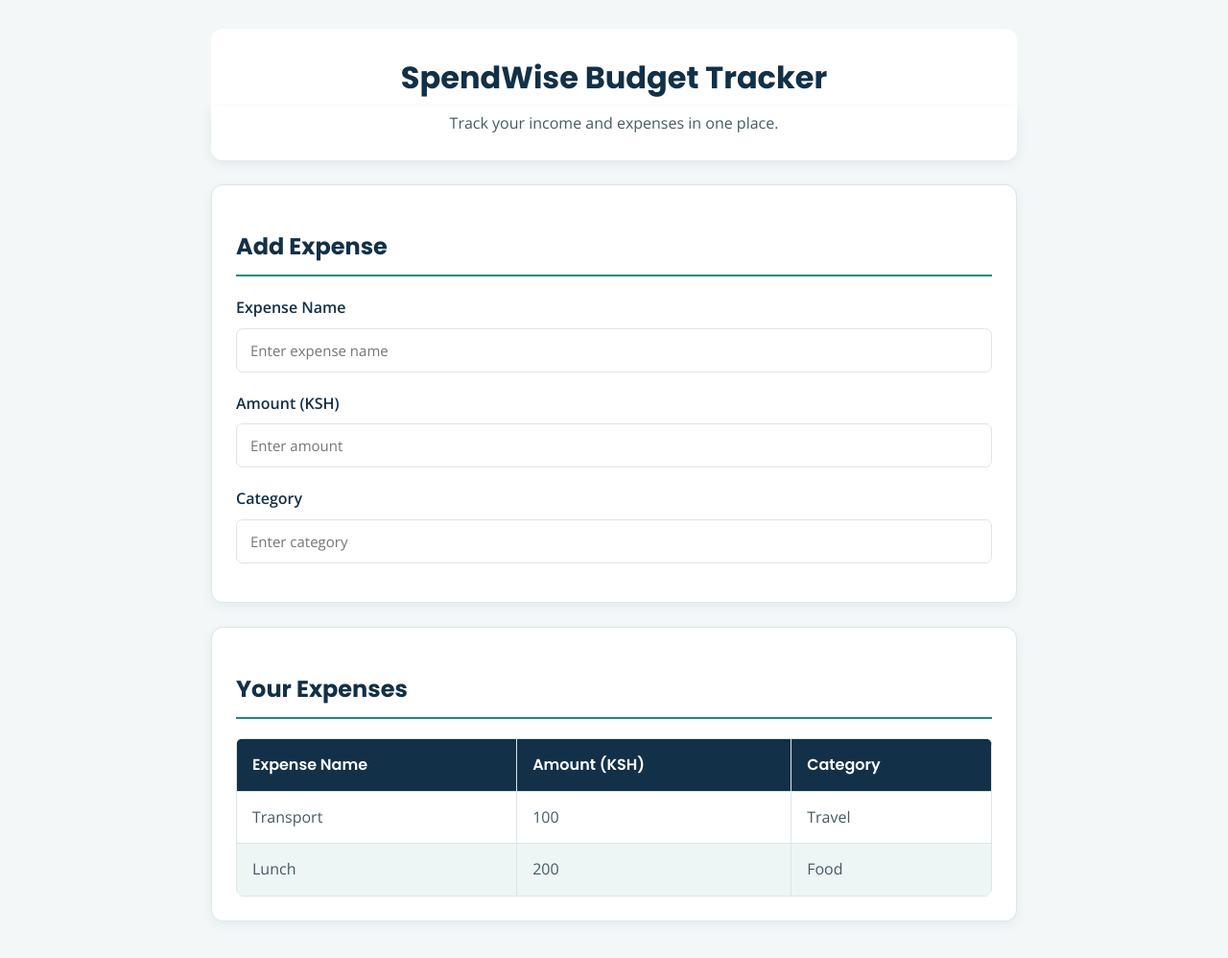
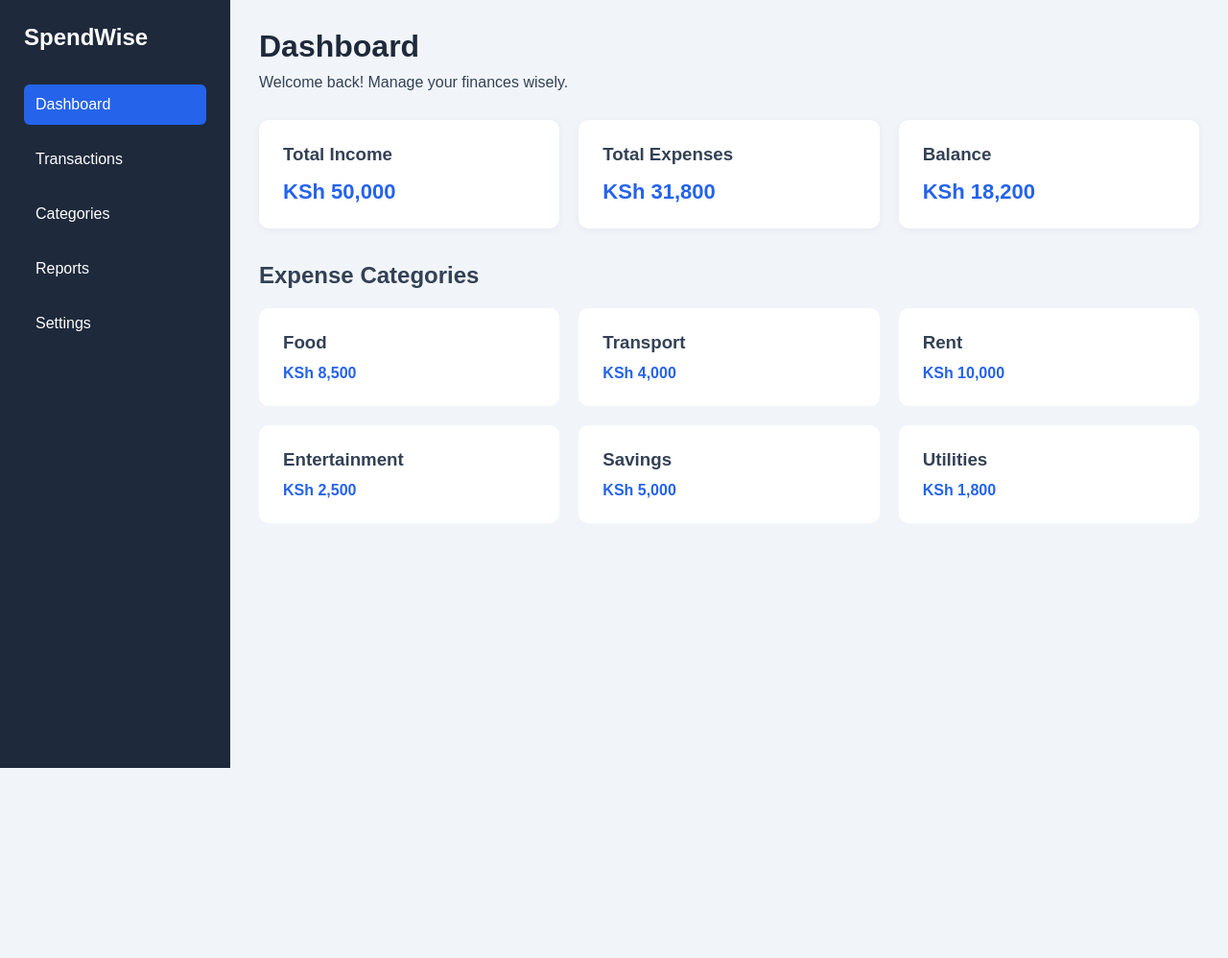
Before and after one commit to igedi828/SpendWise, a plain HTML site: page index.html in a window 1280 px wide. Shown: the whole page at 96% size. After the commit the page ends 800 px from the top, so only its background shows below. Drawn offline with nearby package versions, Linux system fonts and the light colour scheme.

Commit message:
Complete Week 4 SpendWise dashboard

```diff
--- a/index.html
+++ b/index.html
@@ -4,53 +4,96 @@
 <head>
     <meta charset="UTF-8">
     <meta name="viewport" content="width=device-width, initial-scale=1.0">
-    <title>SpendWise Budget Tracker</title>
+    <title>SpendWise Dashboard</title>
     <link rel="stylesheet" href="style.css">
 </head>
 <body>
 
-    <h1>SpendWise Budget Tracker</h1>
-    <p>Track your income and expenses in one place.</p>
+    <div class="dashboard">
 
-    <section>
-        <h2>Add Expense</h2>
+        <!-- Sidebar -->
+        <aside class="sidebar">
+            <h2>SpendWise</h2>
 
-        <label for="expense-name">Expense Name</label>
-        <input type="text" id="expense-name" placeholder="Enter expense name">
+            <nav>
+                <a href="#" class="active">Dashboard</a>
+                <a href="#">Transactions</a>
+                <a href="#">Categories</a>
+                <a href="#">Reports</a>
+                <a href="#">Settings</a>
+            </nav>
+        </aside>
 
-        <label for="amount">Amount (KSH)</label>
-        <input type="number" id="amount" placeholder="Enter amount">
+        <!-- Main Content -->
+        <main class="main-content">
 
-        <label for="category">Category</label>
-        <input type="text" id="category" placeholder="Enter category">
-    </section>
+            <!-- Header -->
+            <header class="header">
+                <h1>Dashboard</h1>
+                <p>Welcome back! Manage your finances wisely.</p>
+            </header>
 
-    <section>
-        <h2>Your Expenses</h2>
+            <!-- Summary Cards -->
+            <section class="summary-cards">
 
-        <table>
-            <thead>
-                <tr>
-                    <th>Expense Name</th>
-                    <th>Amount (KSH)</th>
-                    <th>Category</th>
-                </tr>
-            </thead>
+                <div class="card">
+                    <h3>Total Income</h3>
+                    <p>KSh 50,000</p>
+                </div>
 
-            <tbody>
-                <tr>
-                    <td>Transport</td>
-                    <td>100</td>
-                    <td>Travel</td>
-                </tr>
-                <tr>
-                    <td>Lunch</td>
-                    <td>200</td>
-                    <td>Food</td>
-                </tr>
-            </tbody>
-        </table>
-    </section>
+                <div class="card">
+                    <h3>Total Expenses</h3>
+                    <p>KSh 31,800</p>
+                </div>
+
+                <div class="card">
+                    <h3>Balance</h3>
+                    <p>KSh 18,200</p>
+                </div>
+
+            </section>
+
+            <!-- Categories -->
+            <section class="categories">
+                <h2>Expense Categories</h2>
+
+                <div class="category-grid">
+
+                    <div class="category-card">
+                        <h3>Food</h3>
+                        <p>KSh 8,500</p>
+                    </div>
+
+                    <div class="category-card">
+                        <h3>Transport</h3>
+                        <p>KSh 4,000</p>
+                    </div>
+
+                    <div class="category-card">
+                        <h3>Rent</h3>
+                        <p>KSh 10,000</p>
+                    </div>
+
+                    <div class="category-card">
+                        <h3>Entertainment</h3>
+                        <p>KSh 2,500</p>
+                    </div>
+
+                    <div class="category-card">
+                        <h3>Savings</h3>
+                        <p>KSh 5,000</p>
+                    </div>
+
+                    <div class="category-card">
+                        <h3>Utilities</h3>
+                        <p>KSh 1,800</p>
+                    </div>
+
+                </div>
+            </section>
+
+        </main>
+    </div>
 
 </body>
 </html>
--- a/style.css
+++ b/style.css
@@ -1,165 +1,167 @@
 
-/* Google Fonts */
-@import url('https://fonts.googleapis.com/css2?family=Open+Sans:wght@400;500;600;700&family=Poppins:wght@500;600;700&display=swap');
-
-/* Colour palette */
+/* CSS Variables */
 :root {
-    --primary: #123047;
-    --secondary: #168C83;
-    --background: #F3F7F8;
-    --white: #FFFFFF;
-    --text: #455A64;
-    --border: #DCE5E8;
-    --row: #EDF5F5;
+    --primary-color: #2563eb;
+    --dark-color: #1e293b;
+    --light-color: #f1f5f9;
+    --white-color: #ffffff;
+    --text-color: #334155;
+    --border-radius: 10px;
 }
 
-/* General page styling */
+/* General Styling */
 * {
+    margin: 0;
+    padding: 0;
     box-sizing: border-box;
 }
 
 body {
-    font-family: 'Open Sans', sans-serif;
-    background-color: var(--background);
-    color: var(--text);
-    margin: 0;
-    padding: 30px 20px;
-    line-height: 1.6;
+    font-family: Arial, sans-serif;
+    background-color: var(--light-color);
+    color: var(--text-color);
 }
 
-/* Main heading card */
-body > h1 {
-    font-family: 'Poppins', sans-serif;
-    color: var(--primary);
-    background-color: var(--white);
-    text-align: center;
-    max-width: 840px;
-    margin: 0 auto;
-    padding: 25px 20px 5px;
-    border-radius: 12px 12px 0 0;
+/* Dashboard Layout using CSS Grid */
+.dashboard {
+    display: grid;
+    grid-template-columns: 240px 1fr;
+    min-height: 100vh;
 }
 
-/* Introduction card */
-body > p {
-    color: var(--text);
-    background-color: var(--white);
-    text-align: center;
-    max-width: 840px;
-    margin: 0 auto 25px;
-    padding: 5px 20px 25px;
-    border-radius: 0 0 12px 12px;
-    box-shadow: 0 4px 12px rgba(18, 48, 71, 0.08);
+/* Sidebar */
+.sidebar {
+    background-color: var(--dark-color);
+    color: var(--white-color);
+    padding: 25px;
 }
 
-/* Form and expense table cards */
-section {
-    background-color: var(--white);
-    padding: 25px;
-    margin: 25px auto;
-    max-width: 840px;
-    border: 1px solid var(--border);
-    border-radius: 12px;
-    box-shadow: 0 4px 12px rgba(18, 48, 71, 0.06);
+.sidebar h2 {
+    margin-bottom: 35px;
 }
 
-/* Section headings */
-h2 {
-    font-family: 'Poppins', sans-serif;
-    color: var(--primary);
-    border-bottom: 2px solid var(--secondary);
-    padding-bottom: 10px;
+.sidebar nav {
+    display: flex;
+    flex-direction: column;
+    gap: 15px;
 }
 
-/* Form labels */
-label {
-    display: block;
-    font-weight: 600;
-    margin-top: 18px;
-    margin-bottom: 6px;
-    color: var(--primary);
+.sidebar a {
+    color: var(--white-color);
+    text-decoration: none;
+    padding: 12px;
+    border-radius: 6px;
+    transition: background-color 0.2s ease;
 }
 
-/* Form inputs */
-input {
-    display: block;
-    width: 100%;
-    padding: 12px 14px;
-    margin-top: 5px;
-    font-family: 'Open Sans', sans-serif;
-    font-size: 15px;
-    border: 1px solid var(--border);
-    border-radius: 7px;
-    outline: none;
-    background-color: var(--white);
+.sidebar a:hover,
+.sidebar a:focus {
+    background-color: var(--primary-color);
 }
 
-/* Input focus effect */
-input:focus {
-    border-color: var(--secondary);
-    box-shadow: 0 0 0 3px rgba(22, 140, 131, 0.12);
+.sidebar a.active {
+    background-color: var(--primary-color);
 }
 
-/* Button styling, if a button is present */
-button {
-    background-color: var(--secondary);
-    color: var(--white);
-    border: none;
-    border-radius: 7px;
-    padding: 12px 20px;
-    font-family: 'Poppins', sans-serif;
-    font-weight: 600;
-    cursor: pointer;
+/* Main Content */
+.main-content {
+    padding: 30px;
 }
 
-button:hover {
-    background-color: var(--primary);
+/* Header */
+.header {
+    margin-bottom: 30px;
 }
 
-/* Expense table */
-table {
-    width: 100%;
-    border-collapse: collapse;
-    margin-top: 20px;
-    overflow: hidden;
-    border-radius: 8px;
+.header h1 {
+    margin-bottom: 10px;
+    color: var(--dark-color);
 }
 
-/* Table headings and cells */
-th, td {
-    border: 1px solid var(--border);
-    padding: 14px 16px;
-    text-align: left;
+/* Summary Cards using Flexbox */
+.summary-cards {
+    display: flex;
+    gap: 20px;
+    margin-bottom: 35px;
 }
 
-/* Table header */
-th {
-    background-color: var(--primary);
-    color: var(--white);
-    font-family: 'Poppins', sans-serif;
-    font-weight: 600;
+.card {
+    background-color: var(--white-color);
+    padding: 25px;
+    border-radius: var(--border-radius);
+    flex: 1;
+    box-shadow: 0 2px 8px rgba(0, 0, 0, 0.05);
 }
 
-/* Alternating table rows */
-tbody tr:nth-child(even) {
-    background-color: var(--row);
+.card h3 {
+    margin-bottom: 15px;
 }
 
-tbody tr:nth-child(odd) {
-    background-color: var(--white);
+.card p {
+    color: var(--primary-color);
+    font-size: 22px;
+    font-weight: bold;
 }
 
-/* Table hover effect */
-tbody tr:hover {
-    background-color: #DCEFED;
-}
-label {
-    display: block;
-    margin-top: 20px;
-    margin-bottom: 8px;
-    font-weight: 600;
+/* Category Grid */
+.categories h2 {
+    margin-bottom: 20px;
 }
 
-input {
-    display: block;
-    margin-bottom: 15px;
+.category-grid {
+    display: grid;
+    grid-template-columns: repeat(3, 1fr);
+    gap: 20px;
 }
+
+.category-card {
+    background-color: var(--white-color);
+    padding: 25px;
+    border-radius: var(--border-radius);
+    transition: transform 0.2s ease, box-shadow 0.2s ease;
+}
+
+.category-card:hover,
+.category-card:focus-within {
+    transform: translateY(-4px);
+    box-shadow: 0 4px 12px rgba(0, 0, 0, 0.1);
+}
+
+.category-card h3 {
+    margin-bottom: 12px;
+}
+
+.category-card p {
+    color: var(--primary-color);
+    font-weight: bold;
+}
+
+/* Responsive Design */
+@media (max-width: 768px) {
+    .dashboard {
+        grid-template-columns: 1fr;
+    }
+
+    .sidebar nav {
+        flex-direction: row;
+        flex-wrap: wrap;
+    }
+
+    .summary-cards {
+        flex-direction: column;
+    }
+
+    .category-grid {
+        grid-template-columns: repeat(2, 1fr);
+    }
+
+    .main-content {
+        padding: 20px;
+    }
+}
+
+@media (max-width: 480px) {
+    .category-grid {
+        grid-template-columns: 1fr;
+    }
+}
```
